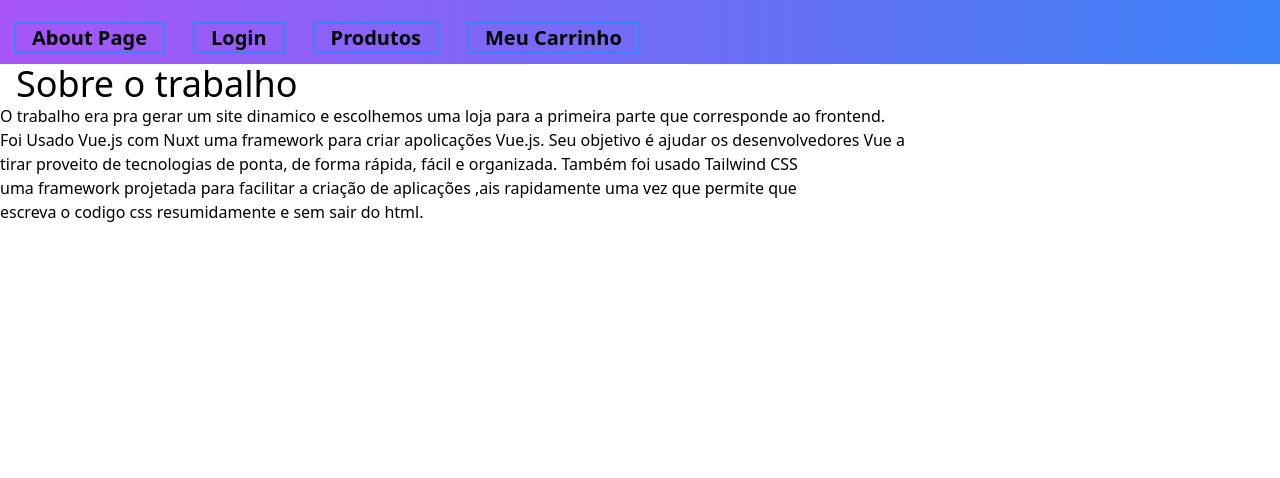
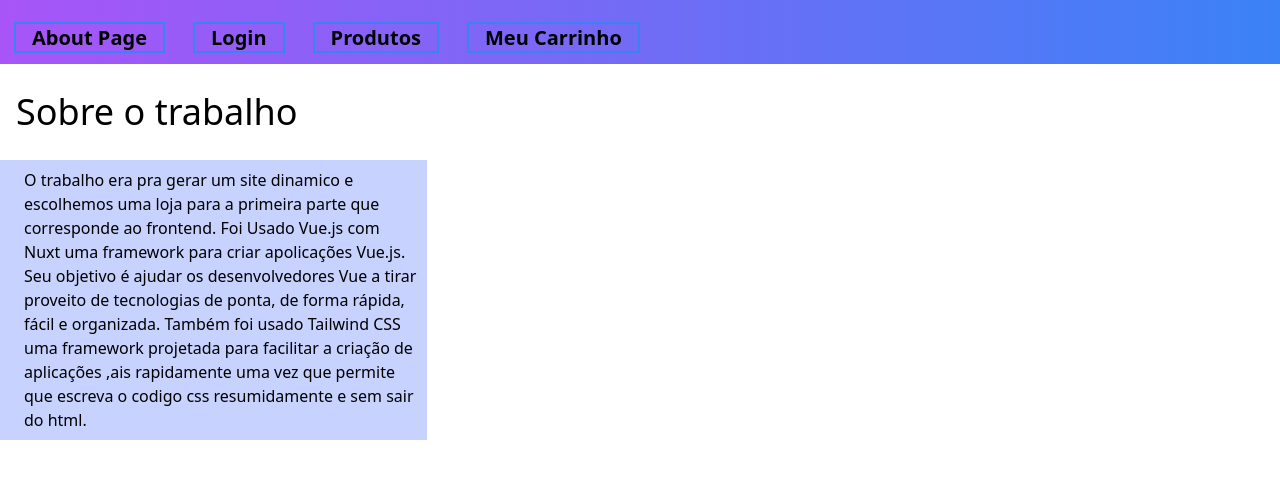
Before and after one commit to pedrohba1/ppi-final, a Nuxt app in the folder front-end/: page / in a window 1280 px wide. Shown: the top 478 px of the page. Built offline with nearby package versions, Linux system fonts and the light colour scheme.

Commit message:
feat: add to cart button

```diff
--- a/front-end/components/ProductView.vue
+++ b/front-end/components/ProductView.vue
@@ -6,8 +6,8 @@
   <div
     class="container flex justify-center items-center flex-col h-screen place-items-center bg-white"
   >
-    <div class="flex flex-row">
-      <div class="">
+    <div class="flex flex-row pb-3 pl-3 bg-slate-300 ">
+      <div>
         <h1>#ID: {{ product.id }} {{ product.name }}</h1>
         <img src="http://placekitten.com/200/300" class="" />
       </div>
@@ -19,6 +19,11 @@
         <p>{{ product.description }}</p>
         <p>{{ product.amount }}</p>
       </div>
+    </div>
+    <div>
+      <button class="flex flex-col text-left items-center justify-center mt-5 p-4 rounded-full bg-lime-400">
+        adicionar ao carrinho
+      </button>
     </div>
   </div>
 </template>
--- a/front-end/components/ProductsView.vue
+++ b/front-end/components/ProductsView.vue
@@ -1,14 +1,15 @@
 <template>
-  <div class="bg-white pt-4">
+  <div class="bg-slate-200 pt-4">
     <div class="grid grid-cols-3 gap-4">
-      <div v-for="product in products" :key="product.id">
+      <div v-for="product in products" :key="product.id" class="w-60 pt-3 bg-slate-50 hover:bg-slate-300
+      hover:drop-shadow-2xl">
         <NuxtLink :to="{ path: `/product/${product.id}` }"
-          ><img src="http://placekitten.com/200/300" class="pl-4" />
-          <p class="pl-4"></p>
-          <p>
+          ><img src="http://placekitten.com/200/300" class="pl-5" />
+          <p class="pl-5"></p>
+          <p class="pl-5">
             {{ product.name }}
           </p>
-          <p class="pl-4">
+          <p class="pl-5">
             {{ product.description }}
           </p>
         </NuxtLink>
--- a/front-end/pages/index.vue
+++ b/front-end/pages/index.vue
@@ -1,15 +1,15 @@
 <template>
   <div>
-    <h1 class="text-4xl pl-4">Sobre o trabalho</h1>
-    <p>
+    <h1 class="text-4xl pl-4 pb-7 mt-7">Sobre o trabalho</h1>
+    <p class="border-8 pl-4 border-indigo-200 bg-indigo-200 w-1/3">
       O trabalho era pra gerar um site dinamico e escolhemos uma loja para a
-      primeira parte que corresponde ao frontend.<br />
+      primeira parte que corresponde ao frontend.
       Foi Usado Vue.js com Nuxt uma framework para criar apolicações Vue.js. Seu
-      objetivo é ajudar os desenvolvedores Vue a <br />
+      objetivo é ajudar os desenvolvedores Vue a
       tirar proveito de tecnologias de ponta, de forma rápida, fácil e
-      organizada. Também foi usado Tailwind CSS <br />
+      organizada. Também foi usado Tailwind CSS
       uma framework projetada para facilitar a criação de aplicações ,ais
-      rapidamente uma vez que permite que <br />
+      rapidamente uma vez que permite que
       escreva o codigo css resumidamente e sem sair do html.
     </p>
   </div>
```
